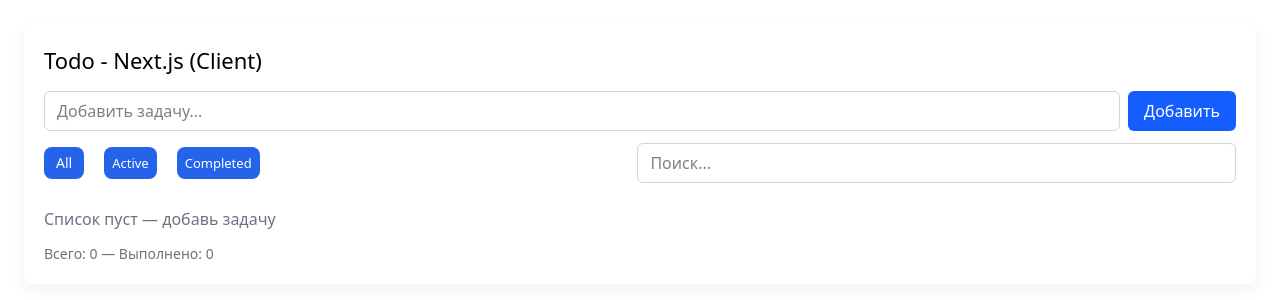
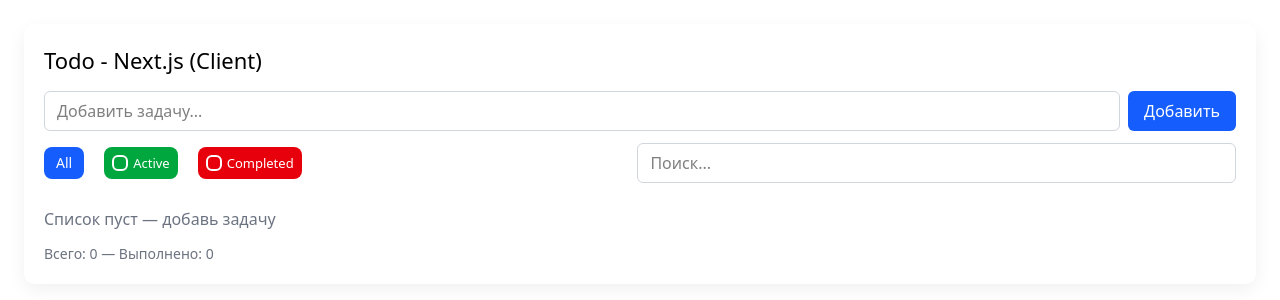
Before and after one commit to mrrobot2524/todo_list_nextjs, a Next.js app: page /todo in a window 1280 px wide. Shown: the top 300 px of the page. Built offline with nearby package versions, Linux system fonts and the light colour scheme.

Commit message:
task done and do some changes

```diff
--- a/src/app/globals.css
+++ b/src/app/globals.css
@@ -51,12 +51,20 @@ h1 {
   border-radius: 8px;
   border: 0;
   cursor: pointer;
-  background: var(--accent);
+  /* background: var(--accent); */
   color: #fff;
+  transition: all .5s;
 }
 .btn.small {
   padding: 6px 8px;
   font-size: 13px;
+}
+.btn.small::before{
+  content: '';
+  border: 2px solid #fff;
+  border-radius: 6px;
+  padding: 6px 6px;
+  margin-right: 5px;
 }
 .btn.danger {
   background: #ef4444;
--- a/src/app/todo/components/UI/Button.jsx
+++ b/src/app/todo/components/UI/Button.jsx
@@ -6,7 +6,7 @@ const Button = ({children, variant = "primary", sizeBtn = "md", className, ...pr
 
     const variants = {
         primary: "bg-blue-600 text-white hover:bg-blue-700",
-        succsess: "bg-green-600 text-white hover:bg-blue-700",
+        succsess: "bg-green-600 text-white hover:bg-green-700",
         secondary: "bg-gray-200 text-gray-900 hover:bg-gray-300",
         outline: "border border-grey-400 text-gray-900 hover:bg-gray-100 bg-transparent",
         danger: "bg-red-600 text-white hover:bg-red-700"
```
